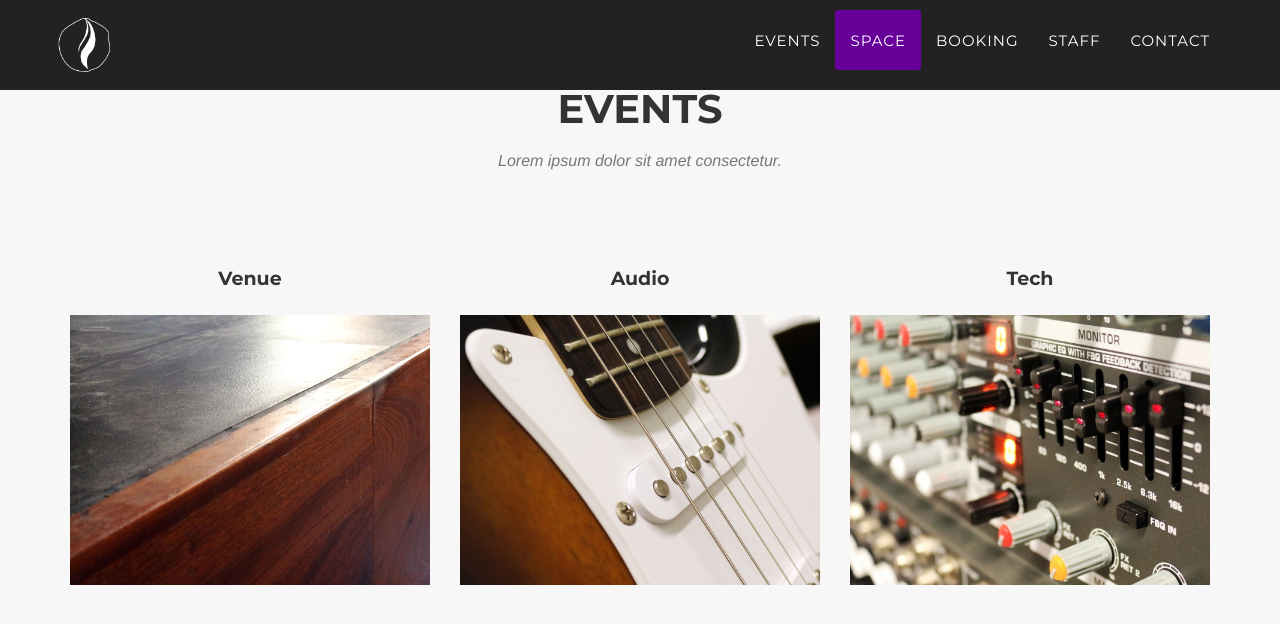
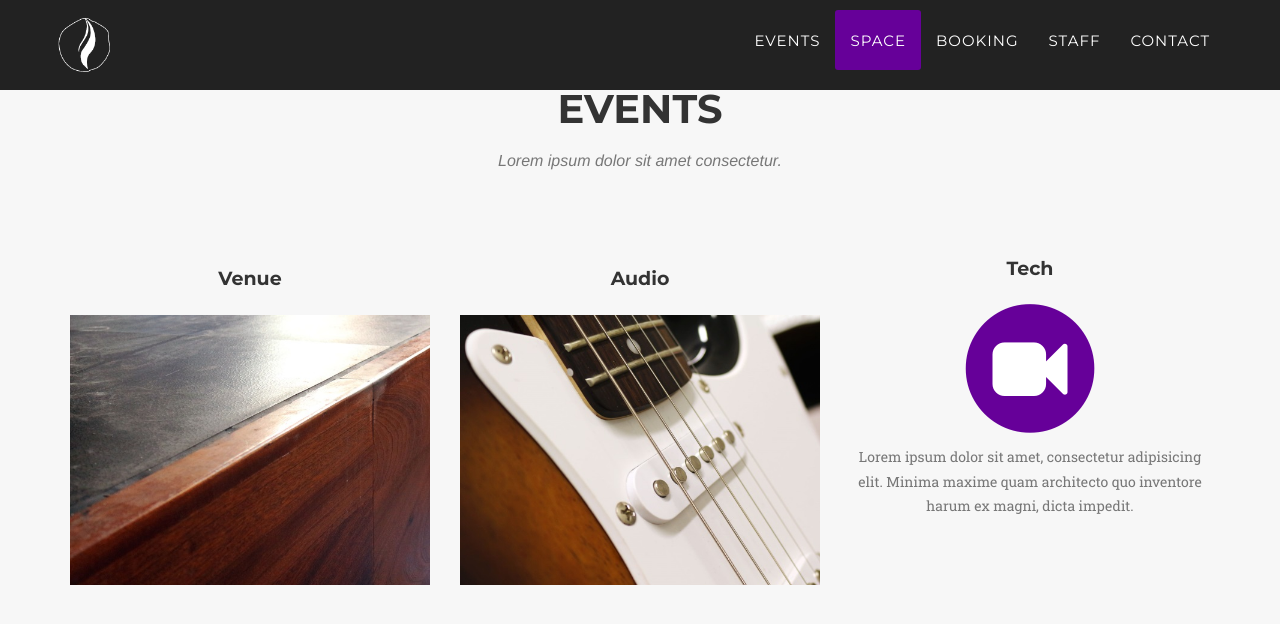
Before and after one commit to ryanfan/cats-eye-revamped, a Jekyll site: the page built from index.html, in a window 1280 px wide and 900 px high, scrolled down 1782 px. Shown: the top 624 px of the window. Built offline with Jekyll 4.4.1, drawn with Linux system fonts in a browser that asks for light colours; some web fonts are replaced.

Commit message:
Left one for comparison

```diff
--- a/_includes/css/custom.css
+++ b/_includes/css/custom.css
@@ -82,7 +82,7 @@
 }
 
 /*Hard-coded since currently cannot find fix*/
-#services .portfolio-item .portfolio-link .portfolio-hover {
+#portfolio .portfolio-item .portfolio-link .portfolio-hover {
     background: rgba(66,00,99,.9); /* Fallback when no plugin support */
 }
 
--- a/_includes/services.html
+++ b/_includes/services.html
@@ -35,18 +35,19 @@
                         <img src="img/space/audio2.jpg" class="img-responsive" alt="">
                     </a>
                 </div>
-                <div class="col-md-4 col-sm-6 portfolio-item">
-                    <div class="portfolio-caption">
-                        <h4>Tech</h4>
-                    </div>
+                <div class="col-md-4 text-center">
+                    <h4 class="service-heading">Tech</h4>
                     <a href="#portfolioModalTech" class="portfolio-link" data-toggle="modal">
-                        <div class="portfolio-hover">
-                            <div class="portfolio-hover-content">
-                                <i class="fa fa-plus fa-3x"></i>
+                        <span class="fa-stack fa-5x">
+                            <i class="fa fa-circle fa-stack-2x text-primary"></i>
+                            <i class="fa fa-video-camera fa-stack-1x fa-inverse"></i>
+                            <div class="space-see-more">
+                                <i class="fa fa-circle fa-stack-2x text-primary"></i>
+                                <i class="fa fa-plus fa-stack-1x fa-inverse"></i>
                             </div>
-                        </div>
-                        <img src="img/space/tech2.jpg" class="img-responsive" alt="">
+                        </span>
                     </a>
+                    <p class="text-muted">Lorem ipsum dolor sit amet, consectetur adipisicing elit. Minima maxime quam architecto quo inventore harum ex magni, dicta impedit.</p>
                 </div>
             </div>
         </div>
```
